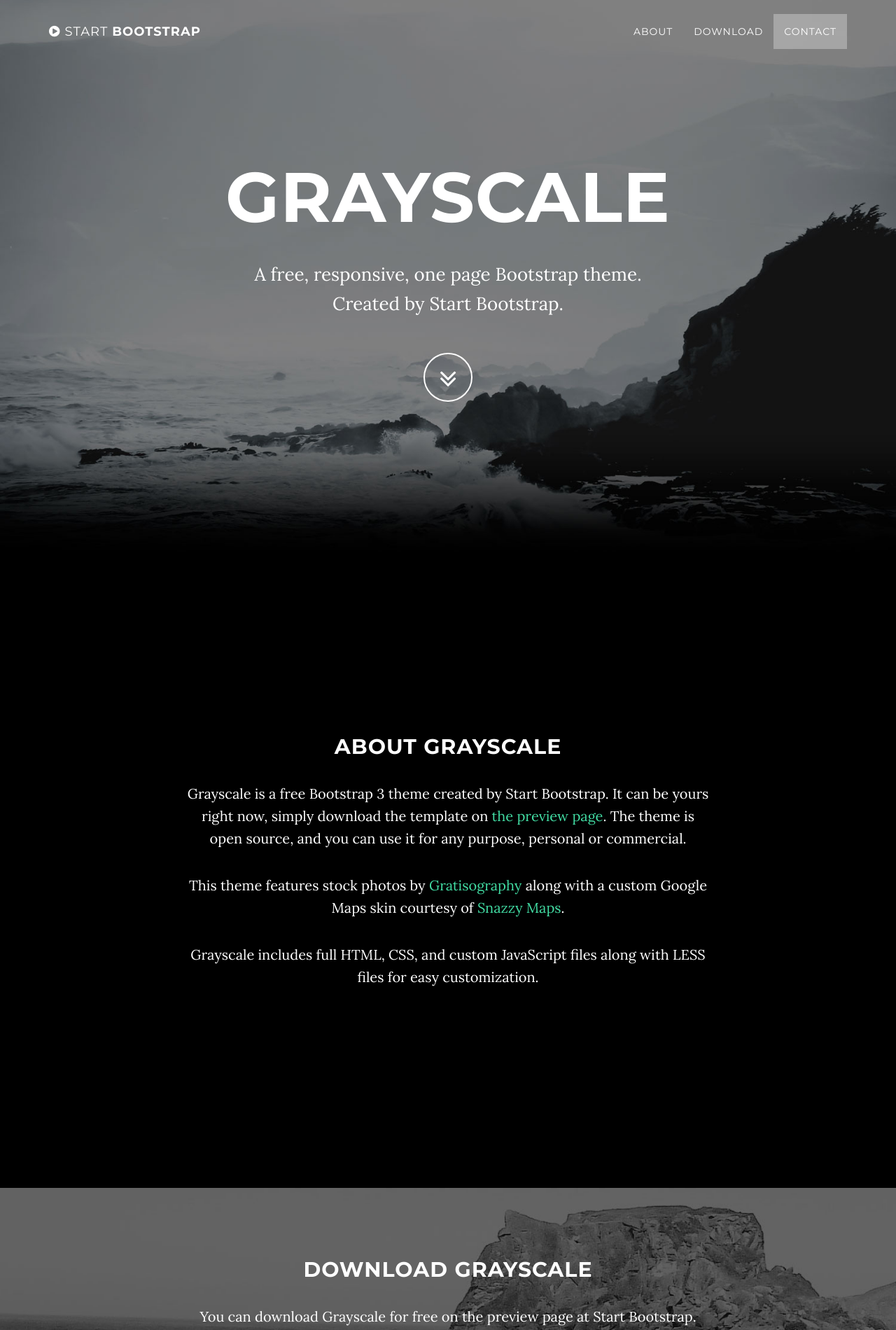
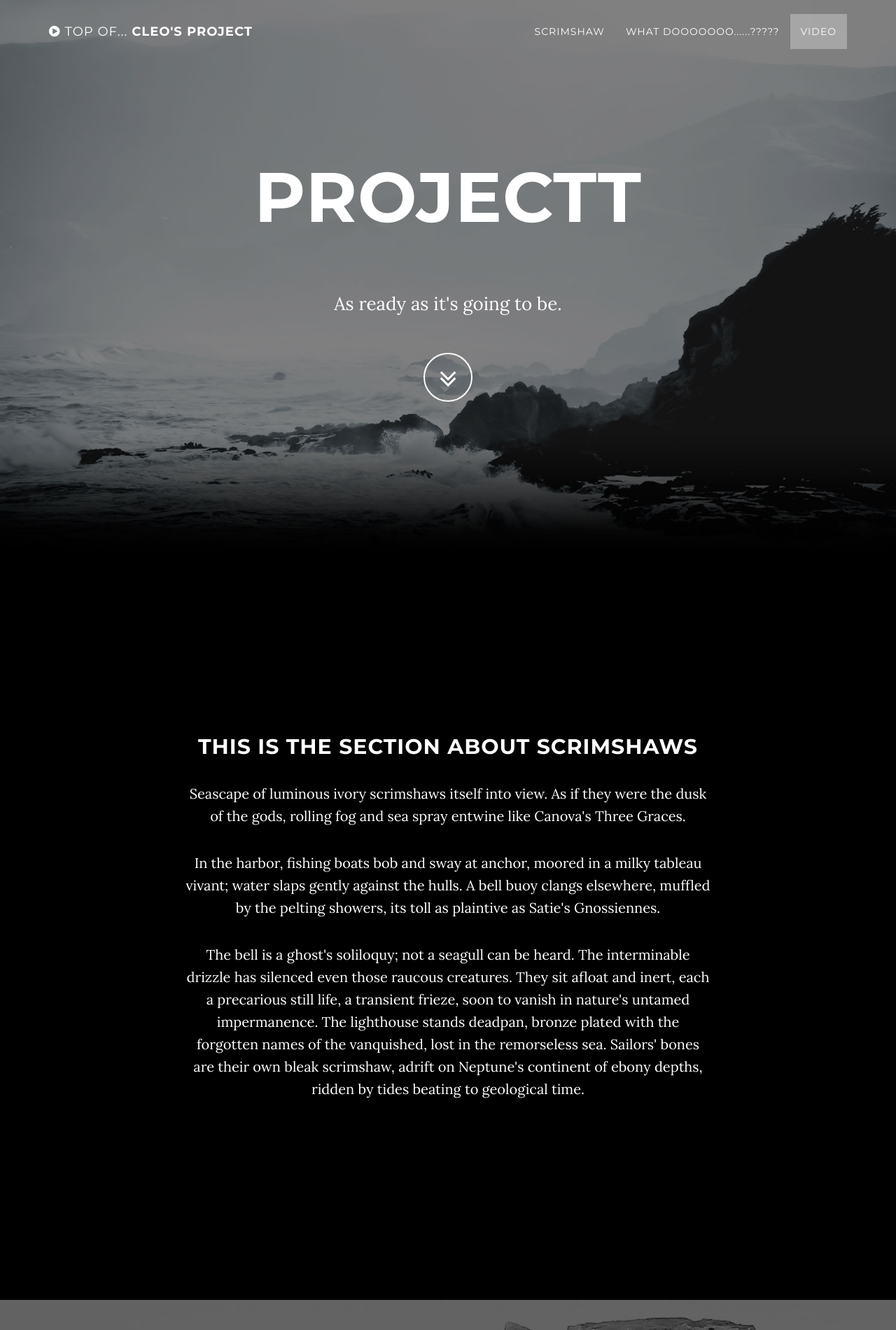
Before and after one commit to facetcounter/glitch, a website: page public/index.html in a window 1280 px wide. Shown: the top 1900 px of the page at 70% size. Drawn offline with nearby package versions, Linux system fonts and the light colour scheme; some packages are replaced by stand-ins of ours.

Commit message:
📇🎱 Updated with Glitch

```diff
--- a/public/index.html
+++ b/public/index.html
@@ -9,7 +9,7 @@
     <meta name="description" content="">
     <meta name="author" content="">
 
-    <title>Grayscale - Start Bootstrap Theme</title>
+    <title>The Body of the Network</title>
 
     <!-- Bootstrap Core CSS -->
     <link href="vendor/bootstrap/css/bootstrap.min.css" rel="stylesheet">
@@ -20,7 +20,7 @@
     <link href="https://fonts.googleapis.com/css?family=Montserrat:400,700" rel="stylesheet" type="text/css">
 
     <!-- Theme CSS -->
-    <link href="css/grayscale.min.css" rel="stylesheet">
+    <link href="css/grayscale.css" rel="stylesheet">
 
     <!-- HTML5 Shim and Respond.js IE8 support of HTML5 elements and media queries -->
     <!-- WARNING: Respond.js doesn't work if you view the page via file:// -->
@@ -37,29 +37,31 @@
     <nav class="navbar navbar-custom navbar-fixed-top" role="navigation">
         <div class="container">
             <div class="navbar-header">
-                <button type="button" class="navbar-toggle" data-toggle="collapse" data-target=".navbar-main-collapse">
+                <button type="button" class="navbar-toggle" data-toggle="collapse"
+                        data-target=".navbar-main-collapse">
                     Menu <i class="fa fa-bars"></i>
                 </button>
                 <a class="navbar-brand page-scroll" href="#page-top">
-                    <i class="fa fa-play-circle"></i> <span class="light">Start</span> Bootstrap
+                    <i class="fa fa-play-circle"></i> <span class="light">top of...</span> CLEO'S PROJECT
                 </a>
             </div>
 
             <!-- Collect the nav links, forms, and other content for toggling -->
             <div class="collapse navbar-collapse navbar-right navbar-main-collapse">
                 <ul class="nav navbar-nav">
-                    <!-- Hidden li included to remove active class from about link when scrolled up past about section -->
+                    <!-- Hidden li included to remove active class from about link
+                    when scrolled up past about section -->
                     <li class="hidden">
                         <a href="#page-top"></a>
                     </li>
                     <li>
-                        <a class="page-scroll" href="#about">About</a>
+                        <a class="page-scroll" href="#scrimshaw">Scrimshaw</a>
                     </li>
                     <li>
-                        <a class="page-scroll" href="#download">Download</a>
+                        <a class="page-scroll" href="#what">What DOOOOOOO......?????</a>
                     </li>
                     <li>
-                        <a class="page-scroll" href="#contact">Contact</a>
+                        <a class="page-scroll" href="#video">Video</a>
                     </li>
                 </ul>
             </div>
@@ -74,10 +76,10 @@
             <div class="container">
                 <div class="row">
                     <div class="col-md-8 col-md-offset-2">
-                        <h1 class="brand-heading">Grayscale</h1>
-                        <p class="intro-text">A free, responsive, one page Bootstrap theme.
-                            <br>Created by Start Bootstrap.</p>
-                        <a href="#about" class="btn btn-circle page-scroll">
+                        <h1 class="brand-heading">Projectt</h1>
+                        <p class="intro-text">
+                            <br>As ready as it's going to be.</p>
+                        <a href="#scrimshaw" class="btn btn-circle page-scroll">
                             <i class="fa fa-angle-double-down animated"></i>
                         </a>
                     </div>
@@ -87,60 +89,95 @@
     </header>
 
     <!-- About Section -->
-    <section id="about" class="container content-section text-center">
+    <section id="scrimshaw" class="container content-section text-center">
         <div class="row">
             <div class="col-lg-8 col-lg-offset-2">
-                <h2>About Grayscale</h2>
-                <p>Grayscale is a free Bootstrap 3 theme created by Start Bootstrap. It can be yours right now, simply download the template on <a href="http://startbootstrap.com/template-overviews/grayscale/">the preview page</a>. The theme is open source, and you can use it for any purpose, personal or commercial.</p>
-                <p>This theme features stock photos by <a href="http://gratisography.com/">Gratisography</a> along with a custom Google Maps skin courtesy of <a href="http://snazzymaps.com/">Snazzy Maps</a>.</p>
-                <p>Grayscale includes full HTML, CSS, and custom JavaScript files along with LESS files for easy customization.</p>
+                <h2>This is the section about scrimshaws</h2>
+                <p>Seascape of luminous ivory
+                    scrimshaws itself into view.
+                    As if they were the dusk of the gods,
+                     rolling fog and sea spray
+                  entwine like Canova's Three Graces.</p><p>
+
+                    In the harbor, fishing boats bob and sway at anchor,
+                    moored in a milky tableau vivant;
+                    water slaps gently against the hulls.
+                    A bell buoy clangs elsewhere,
+                    muffled by the pelting showers,
+                    its toll as plaintive
+                     as Satie's Gnossiennes.
+              </p><p>
+                    The bell is a ghost's soliloquy;
+                    not a seagull can be heard.
+                    The interminable drizzle has silenced
+                     even those raucous creatures.
+                     They sit afloat and inert,
+                    each a precarious still life,
+                    a transient frieze,
+                    soon to vanish in nature's
+                    untamed impermanence.
+                    The lighthouse stands deadpan,
+                    bronze plated
+                    with the forgotten names
+                    of the vanquished,
+                    lost in the remorseless sea.
+                    Sailors' bones are
+                    their own bleak scrimshaw,
+                    adrift on Neptune's continent
+                     of ebony depths,
+                    ridden by tides beating
+                    to geological time.</p>
             </div>
         </div>
     </section>
 
     <!-- Download Section -->
-    <section id="download" class="content-section text-center">
+    <section id="what" class="content-section text-center">
         <div class="download-section">
             <div class="container">
                 <div class="col-lg-8 col-lg-offset-2">
-                    <h2>Download Grayscale</h2>
-                    <p>You can download Grayscale for free on the preview page at Start Bootstrap.</p>
-                    <a href="http://startbootstrap.com/template-overviews/grayscale/" class="btn btn-default btn-lg">Visit Download Page</a>
+                    <h2>What doooo...???</h2>
+                    <p>A plaintive question without enough context to be answerable.</p>
+                    <a href="http://hmpg.net/" class="btn btn-default btn-lg">Link that won't help</a>
                 </div>
             </div>
         </div>
     </section>
 
     <!-- Contact Section -->
-    <section id="contact" class="container content-section text-center">
+    <section id="video" class="container content-section text-center">
         <div class="row">
             <div class="col-lg-8 col-lg-offset-2">
-                <h2>Contact Start Bootstrap</h2>
-                <p>Feel free to email us to provide some feedback on our templates, give us suggestions for new templates and themes, or to just say hello!</p>
-                <p><a href="mailto:feedback@startbootstrap.com">feedback@startbootstrap.com</a>
-                </p>
+                <h2>Punch a baby bear!</h2>
+                <p>The animal kingdom is filled with almost an infinite variety of creatures.
+                  Each one is a wonder unto itself.</p>
+                <div class="embed-responsive embed-responsive-16by9">
+                  <iframe class="embed-responsive-item" src="https://www.youtube.com/embed/NUC2EQvdzmY"></iframe>
+                </div>
+                <br/>
                 <ul class="list-inline banner-social-buttons">
                     <li>
-                        <a href="https://twitter.com/SBootstrap" class="btn btn-default btn-lg"><i class="fa fa-twitter fa-fw"></i> <span class="network-name">Twitter</span></a>
+                        <a href="https://twitter.com/yourTwitterId" class="btn btn-default btn-lg"><i class="fa fa-twitter fa-fw"></i> <span class="network-name">Twitter</span></a>
                     </li>
                     <li>
-                        <a href="https://github.com/IronSummitMedia/startbootstrap" class="btn btn-default btn-lg"><i class="fa fa-github fa-fw"></i> <span class="network-name">Github</span></a>
+                        <a href="https://www.facebook.com/internet.cleo" class="btn btn-default btn-lg"><i class="fa fa-facebook fa-fw"></i> <span class="network-name">Facebook</span></a>
                     </li>
                     <li>
-                        <a href="https://plus.google.com/+Startbootstrap/posts" class="btn btn-default btn-lg"><i class="fa fa-google-plus fa-fw"></i> <span class="network-name">Google+</span></a>
+                        <a href="https://plus.google.com/105730062995002810624" class="btn btn-default btn-lg"><i class="fa fa-google-plus fa-fw"></i> <span class="network-name">Google+</span></a>
                     </li>
                 </ul>
             </div>
         </div>
     </section>
 
+
     <!-- Map Section -->
-    <div id="map"></div>
-
+    <!--<div id="map"></div>
+-->
     <!-- Footer -->
     <footer>
         <div class="container text-center">
-            <p>Copyright &copy; Your Website 2016</p>
+            <p>Copyright &copy; Cleo Young, 2017</p>
         </div>
     </footer>
 
@@ -153,11 +190,13 @@
     <!-- Plugin JavaScript -->
     <script src="https://cdnjs.cloudflare.com/ajax/libs/jquery-easing/1.3/jquery.easing.min.js"></script>
 
-    <!-- Google Maps API Key - Use your own API key to enable the map feature. More information on the Google Maps API can be found at https://developers.google.com/maps/ -->
-    <script type="text/javascript" src="https://maps.googleapis.com/maps/api/js?key=AIzaSyCRngKslUGJTlibkQ3FkfTxj3Xss1UlZDA&sensor=false"></script>
+  <script src="js/grayscale.js"></script>
 
-    <!-- Theme JavaScript -->
-    <script src="js/grayscale.min.js"></script>
+  <script type="text/javascript" src="https://cdnjs.cloudflare.com/ajax/libs/skrollr/0.6.30/skrollr.min.js"></script>
+	<script type="text/javascript">
+	//var st = skrollr.init();
+	</script>
+
 
 </body>
 
--- a/public/js/grayscale.js
+++ b/public/js/grayscale.js
@@ -31,7 +31,40 @@ $(function() {
 $('.navbar-collapse ul li a').click(function() {
     $(".navbar-collapse").collapse('hide');
 });
+/*!
+ * Start Bootstrap - Grayscale Bootstrap Theme (http://startbootstrap.com)
+ * Code licensed under the Apache License v2.0.
+ * For details, see http://www.apache.org/licenses/LICENSE-2.0.
+ */
 
+// jQuery to collapse the navbar on scroll
+function collapseNavbar() {
+    if ($(".navbar").offset().top > 50) {
+        $(".navbar-fixed-top").addClass("top-nav-collapse");
+    } else {
+        $(".navbar-fixed-top").removeClass("top-nav-collapse");
+    }
+}
+
+$(window).scroll(collapseNavbar);
+$(document).ready(collapseNavbar);
+
+// jQuery for page scrolling feature - requires jQuery Easing plugin
+$(function() {
+    $('a.page-scroll').bind('click', function(event) {
+        var $anchor = $(this);
+        $('html, body').stop().animate({
+            scrollTop: $($anchor.attr('href')).offset().top
+        }, 1500, 'easeInOutExpo');
+        event.preventDefault();
+    });
+});
+
+// Closes the Responsive Menu on Menu Item Click
+$('.navbar-collapse ul li a').click(function() {
+    $(".navbar-collapse").collapse('hide');
+});
+/*
 // Google Maps Scripts
 var map = null;
 // When the window has finished loading create our google map below
@@ -183,3 +216,4 @@ function init() {
         icon: image
     });
 }
+*/
```
